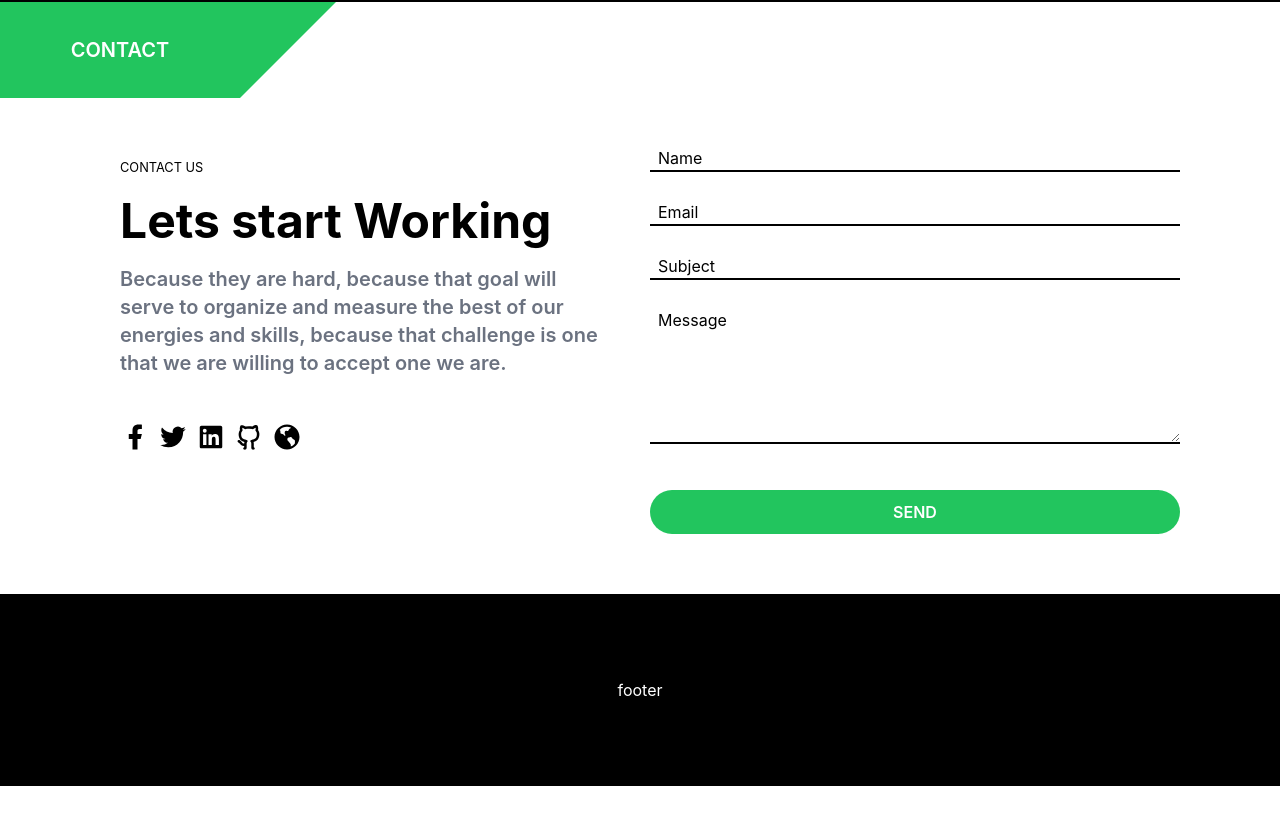
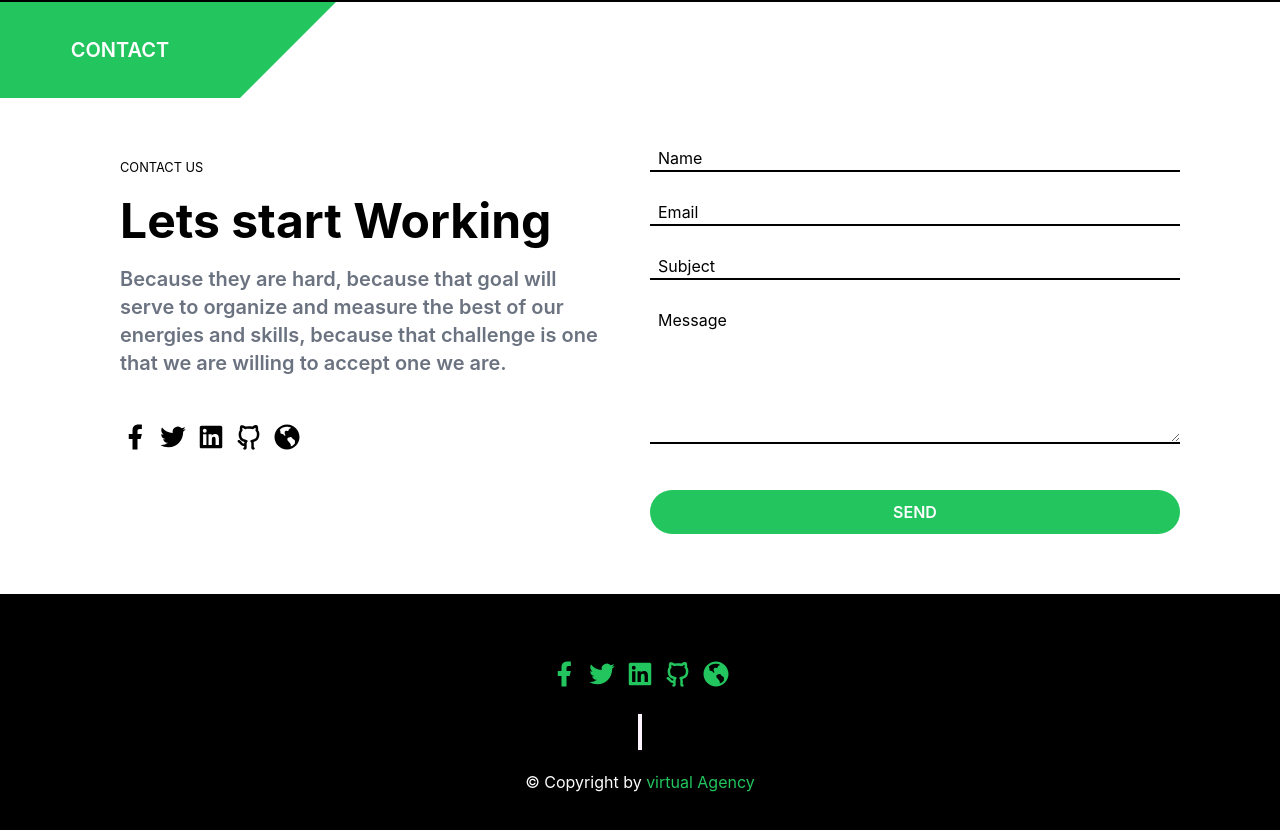
Before and after one commit to prokashpul/visia-agency-project, a React (Create React App) app: page / in a window 1280 px wide. Shown: the part 8812-9642 px from the top of the page. Before the commit the page ends 9598 px from the top, so only its background shows below. Built offline with nearby package versions, Linux system fonts and the light colour scheme.

Commit message:
footer update

```diff
--- a/package.json
+++ b/package.json
@@ -9,6 +9,7 @@
     "aos": "^2.3.4",
     "emailjs": "^4.0.0",
     "emailjs-com": "^3.2.0",
+    "google-map-react": "^2.1.10",
     "react": "^18.2.0",
     "react-dom": "^18.2.0",
     "react-hook-form": "^7.32.2",
--- a/src/components/contact/Contact.js
+++ b/src/components/contact/Contact.js
@@ -42,6 +42,7 @@ const Contact = () => {
         }
       );
   };
+
   return (
     <div className="" id="contact">
       <TitleHeader name="Contact"></TitleHeader>
--- a/src/components/footer/Footer.js
+++ b/src/components/footer/Footer.js
@@ -1,9 +1,68 @@
 import React from "react";
+import {
+  RiFacebookFill,
+  RiTwitterFill,
+  RiLinkedinBoxFill,
+  RiGithubLine,
+  RiEarthFill,
+} from "react-icons/ri";
 
 const Footer = () => {
   return (
-    <footer className="bg-black flex justify-center items-center h-48 text-white">
-      footer
+    <footer className="bg-black flex flex-col justify-center items-center text-white py-10">
+      <div>
+        <ul className="flex justify-center items-center gap-2  h-20 w-full md:w-72 ">
+          <li
+            className="hover:text-gray-200
+  text-green-500
+ duration-500 font-bold text-3xl"
+          >
+            <a href="/">
+              <RiFacebookFill />
+            </a>
+          </li>
+          <li
+            className="hover:text-gray-200
+  text-green-500
+ duration-500 font-bold text-3xl"
+          >
+            <a href="/">
+              <RiTwitterFill />
+            </a>
+          </li>
+          <li
+            className="hover:text-gray-200
+  text-green-500
+ duration-500 font-bold text-3xl"
+          >
+            <a href="/">
+              <RiLinkedinBoxFill />
+            </a>
+          </li>
+          <li
+            className="hover:text-gray-200
+  text-green-500
+ duration-500 font-bold text-3xl"
+          >
+            <a href="/">
+              <RiGithubLine />
+            </a>
+          </li>
+          <li
+            className="hover:text-gray-200
+  text-green-500
+ duration-500 font-bold text-3xl"
+          >
+            <a href="/">
+              <RiEarthFill />
+            </a>
+          </li>
+        </ul>
+      </div>
+      <div className="border-2 border-fuchsia-50 h-9 mb-5"></div>
+      <p>
+        © Copyright by <span className="text-green-500"> virtual Agency</span>{" "}
+      </p>
     </footer>
   );
 };
```
Also changed, not shown: 2 other files (tests, documents, lock files or other folders).
